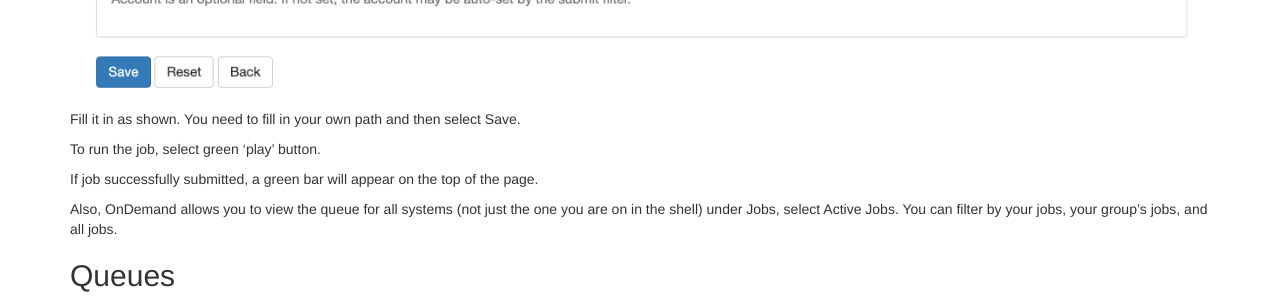
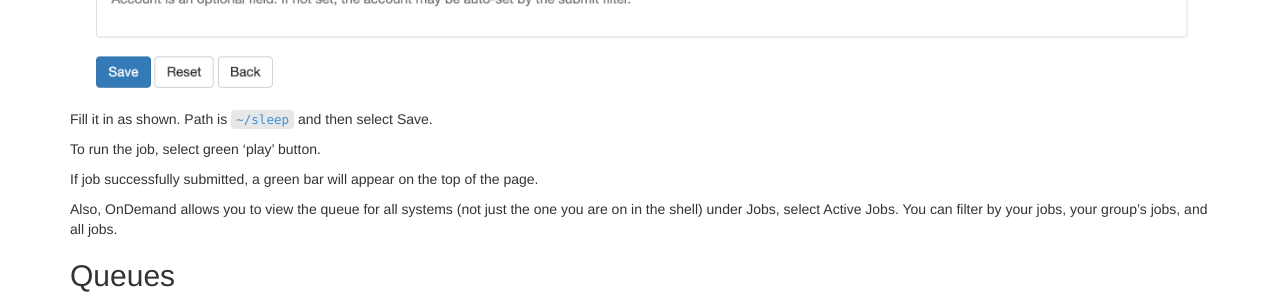
Before and after one commit to khill42/OSC_IntroHPC, a Jekyll site: the page built from _episodes/12-scheduler.md, in a window 1280 px wide and 900 px high, scrolled down 3900 px. Shown: the part 149-449 px from the top of the window. Built offline with Jekyll 4.4.1, drawn with Linux system fonts in a browser that asks for light colours.

Commit message:
Update 12-scheduler.md

```diff
--- a/_episodes/12-scheduler.md
+++ b/_episodes/12-scheduler.md
@@ -188,7 +188,7 @@ You'll see the Job Options page, like this:
 
 ![JobOptions](../files/JobOptions.png)
 
-Fill it in as shown. You need to fill in your own path and then select Save.
+Fill it in as shown. Path is `~/sleep` and then select Save.
 
 
 To run the job, select green 'play' button.
```
